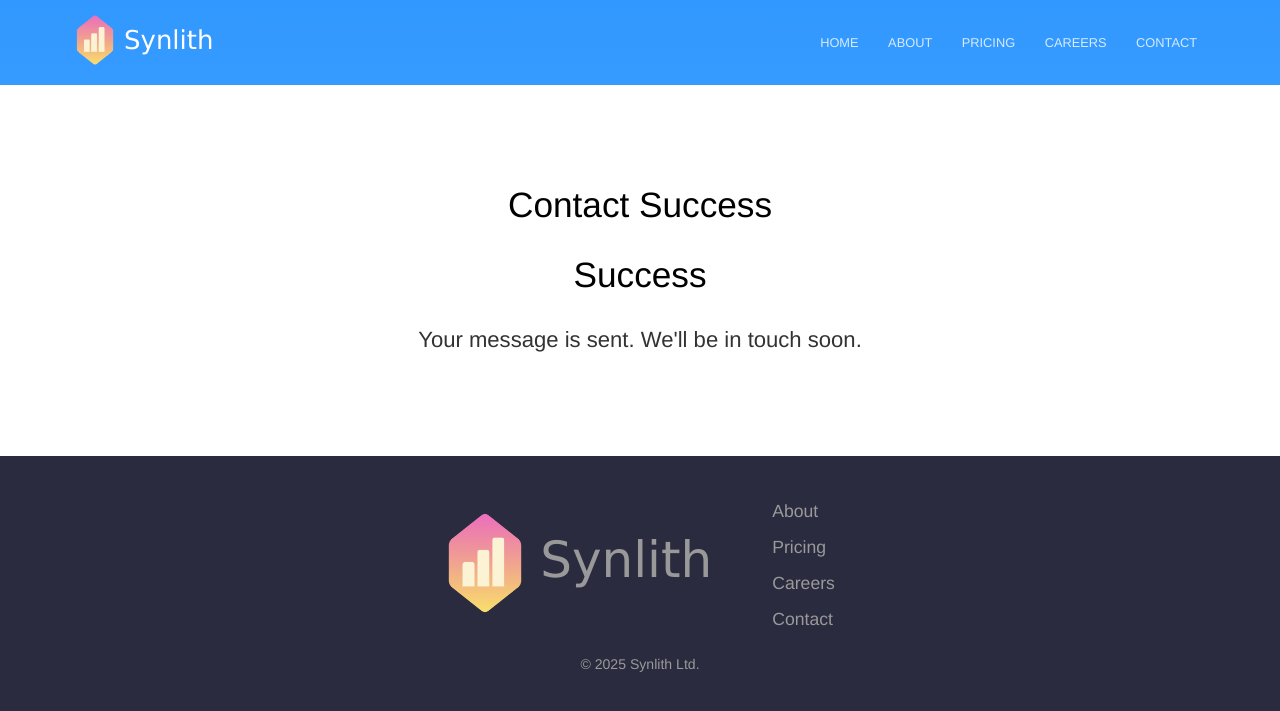
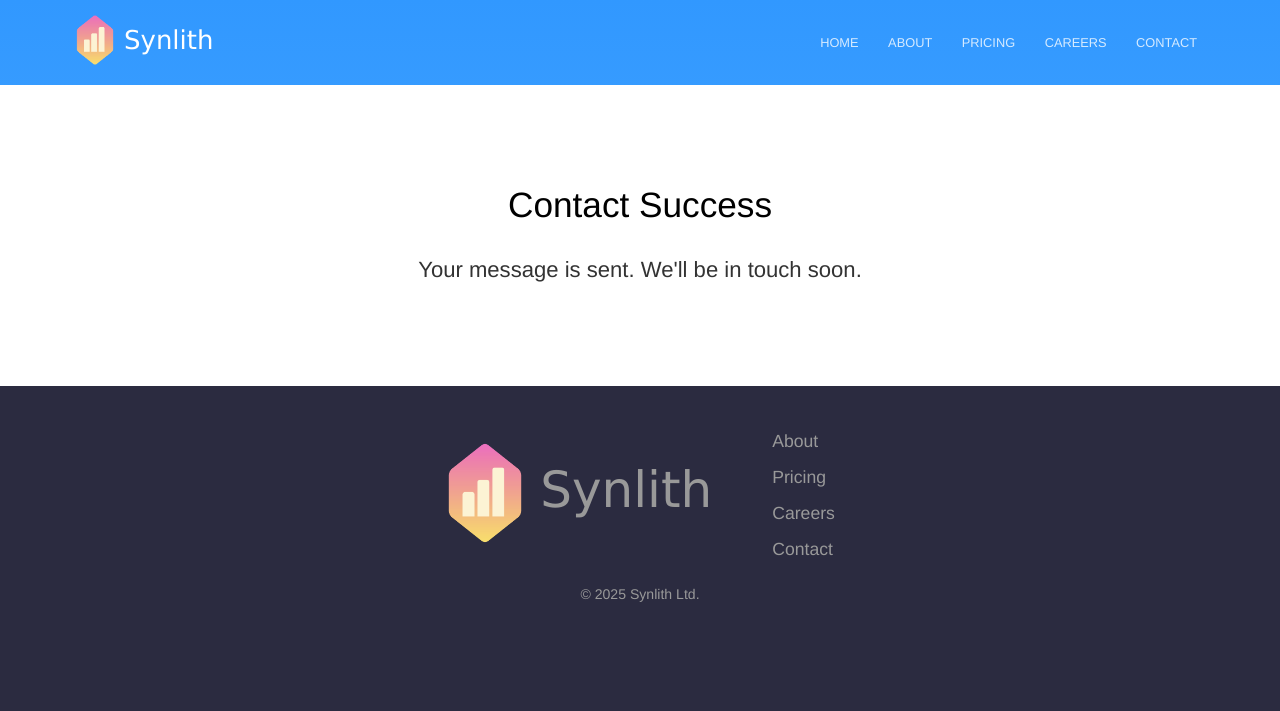
Before and after one commit to derpyjim/PRSyn, a Jekyll site: the page built from contact-success.html, in a window 1280 px wide. Shown: the top 711 px of the page. Built offline with Jekyll 4.4.1, drawn with Linux system fonts in a browser that asks for light colours.

Commit message:
Update contact-success.html

```diff
--- a/contact-success.html
+++ b/contact-success.html
@@ -2,5 +2,4 @@
 title: Contact Success
 ---
 
-<h2>Success</h2>
 <p class="subtext">Your message is sent. We'll be in touch soon.</p>
```
